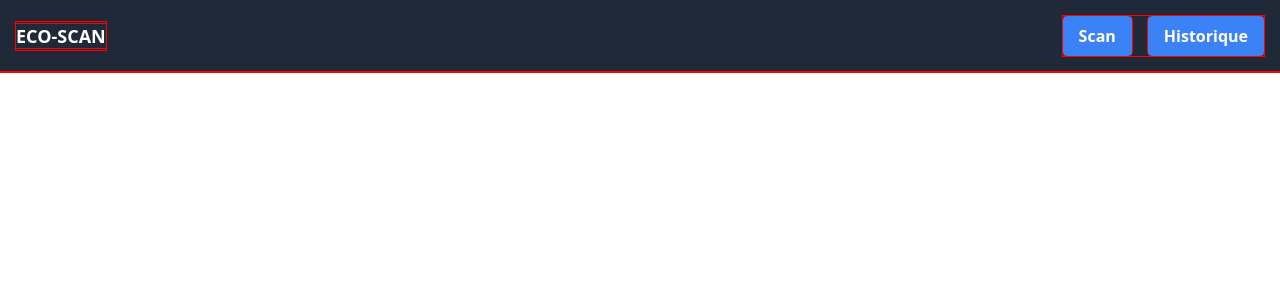
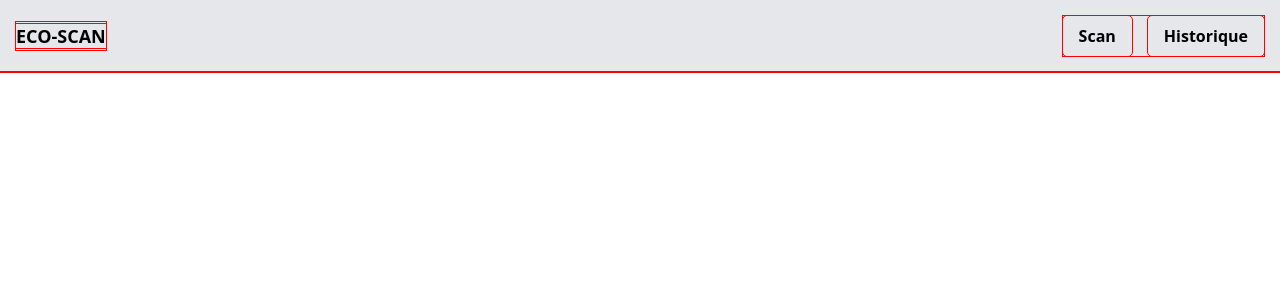
Before and after one commit to Analogium/eco-scan, an Angular app in the folder eco-scan-app/: page / in a window 1280 px wide. Shown: the top 300 px of the page. Built offline with nearby package versions, Linux system fonts and the light colour scheme.

Commit message:
navbarv2

```diff
--- a/eco-scan-app/src/app/core/components/nav/nav.component.html
+++ b/eco-scan-app/src/app/core/components/nav/nav.component.html
@@ -1,12 +1,12 @@
-<nav class="flex items-center justify-between bg-gray-800 p-4 w-full">
-    <div class="text-white">
+<nav class="flex items-center justify-between bg-gray-200 p-4 w-full">
+    <div class="">
         <span class="font-bold text-lg">ECO-SCAN</span>
     </div>
     <div class="space-x-4">
-        <button class="bg-blue-500 hover:bg-blue-600 text-white font-bold py-2 px-4 rounded">
+        <button class="hover:bg-blue-600 hover:text-white font-bold py-2 px-4 rounded">
             Scan
         </button>
-        <button class="bg-blue-500 hover:bg-blue-600 text-white font-bold py-2 px-4 rounded">
+        <button class="hover:bg-blue-600 hover:text-white font-bold py-2 px-4 rounded">
             Historique
         </button>
     </div>
```
